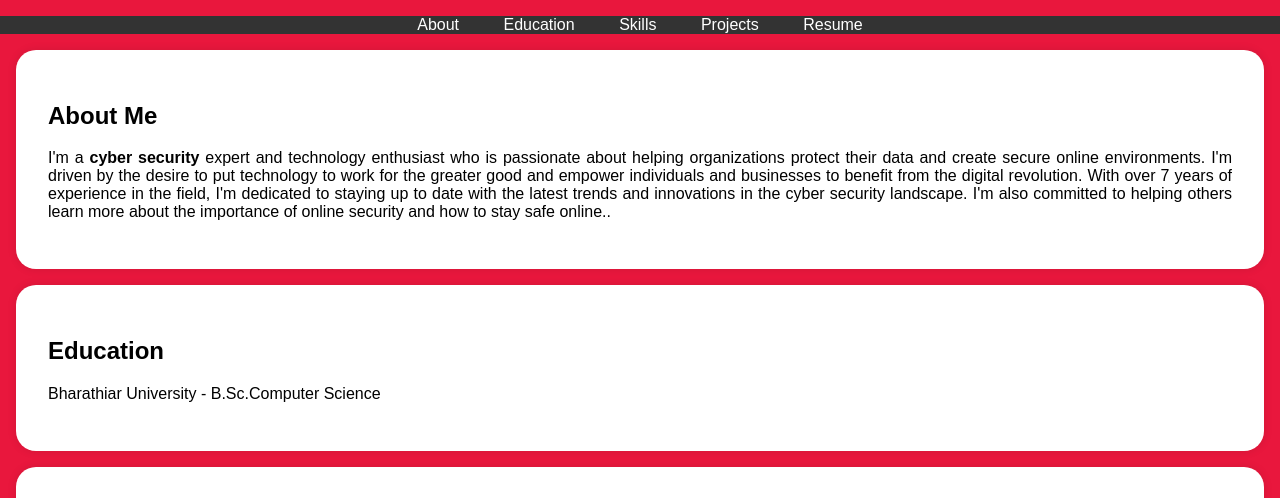
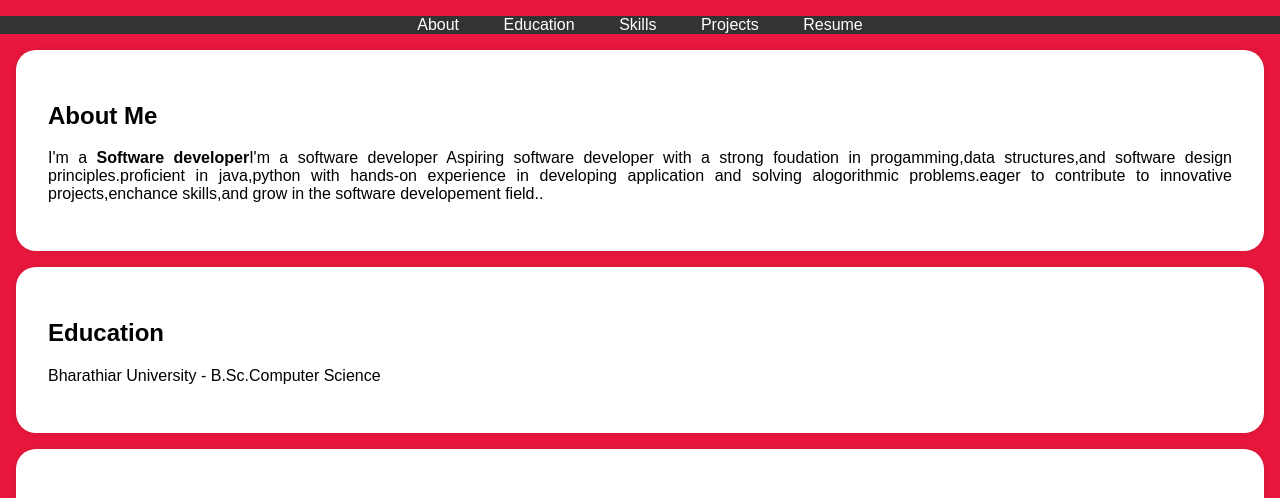
Before and after one commit to Fathima-create315/Digital-portfolio-, a plain HTML site: page index.html in a window 1280 px wide. Shown: the part 197-695 px from the top of the page. Drawn offline with Linux system fonts and the light colour scheme.

Commit message:
Update index.html

```diff
--- a/index.html
+++ b/index.html
@@ -115,7 +115,7 @@
     <section id="about">
         <div class="section-content">
             <h2>About Me</h2>
-            <p>I'm a <b>cyber security </b>expert and technology enthusiast who is passionate about helping organizations protect their data and create secure online environments. I'm driven by the desire to put technology to work for the greater good and empower individuals and businesses to benefit from the digital revolution. With over 7 years of experience in the field, I'm dedicated to staying up to date with the latest trends and innovations in the cyber security landscape. I'm also committed to helping others learn more about the importance of online security and how to stay safe online..</p>
+            <p>I'm a <b>Software developer</b>I'm a software developer Aspiring software developer with a strong foudation in progamming,data structures,and software design principles.proficient in java,python with hands-on experience in developing application and solving alogorithmic problems.eager to contribute to innovative projects,enchance skills,and grow in the software developement field..</p>
         </div>
     </section>
 
```
